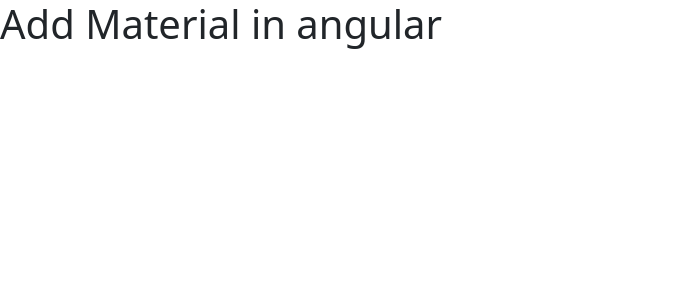
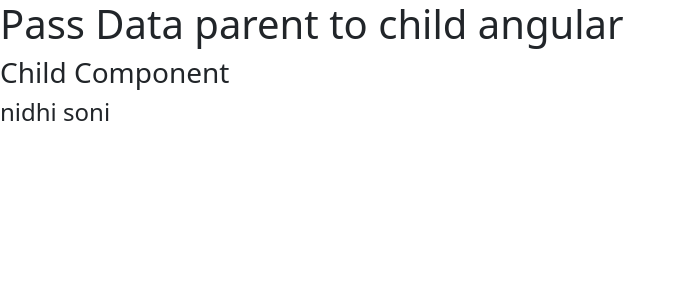
Before and after one commit to nidhisoni927/my-self-project, an Angular app: page / in a window 1280 px wide. Shown: the top 300 px of the page, without its empty margins (0-686 px from the left). Built offline with nearby package versions, Linux system fonts and the light colour scheme.

Commit message:
user functionality

```diff
--- a/src/app/app.component.html
+++ b/src/app/app.component.html
@@ -1,2 +1,3 @@
 
-<h1>Add Material in angular</h1>
+<h1>Pass Data parent to child angular</h1>
+<app-users [hero]="data" ></app-users>
--- a/src/app/app.component.ts
+++ b/src/app/app.component.ts
@@ -9,5 +9,5 @@
 })
 export class AppComponent {
   title = 'my-self-project';
-
+  data="nidhi soni"
 }
--- a/src/app/users/users.component.html
+++ b/src/app/users/users.component.html
@@ -1 +1,2 @@
-<p>users works!</p>
+<h3>Child Component</h3>
+<h4>{{hero}}</h4>
--- a/src/app/users/users.component.ts
+++ b/src/app/users/users.component.ts
@@ -1,10 +1,17 @@
-import { Component } from '@angular/core';
+import { Component ,OnInit,Input} from '@angular/core';
 
 @Component({
   selector: 'app-users',
   templateUrl: './users.component.html',
   styleUrls: ['./users.component.scss']
 })
-export class UsersComponent {
+export class UsersComponent implements OnInit{
+
+  @Input() hero: any
+  constructor() {
+  }
+  ngOnInit(): void {
+  }
+
 
 }
```
